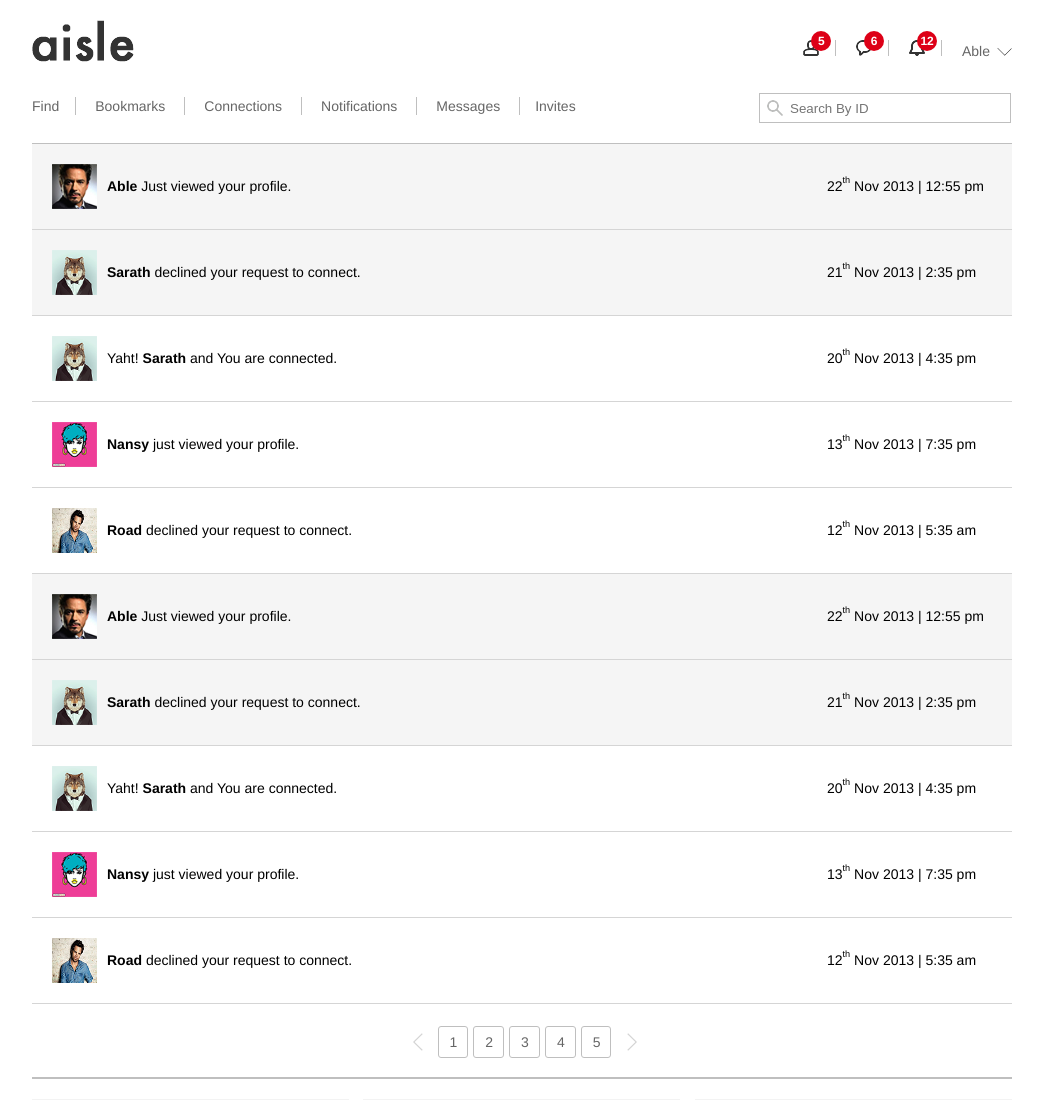
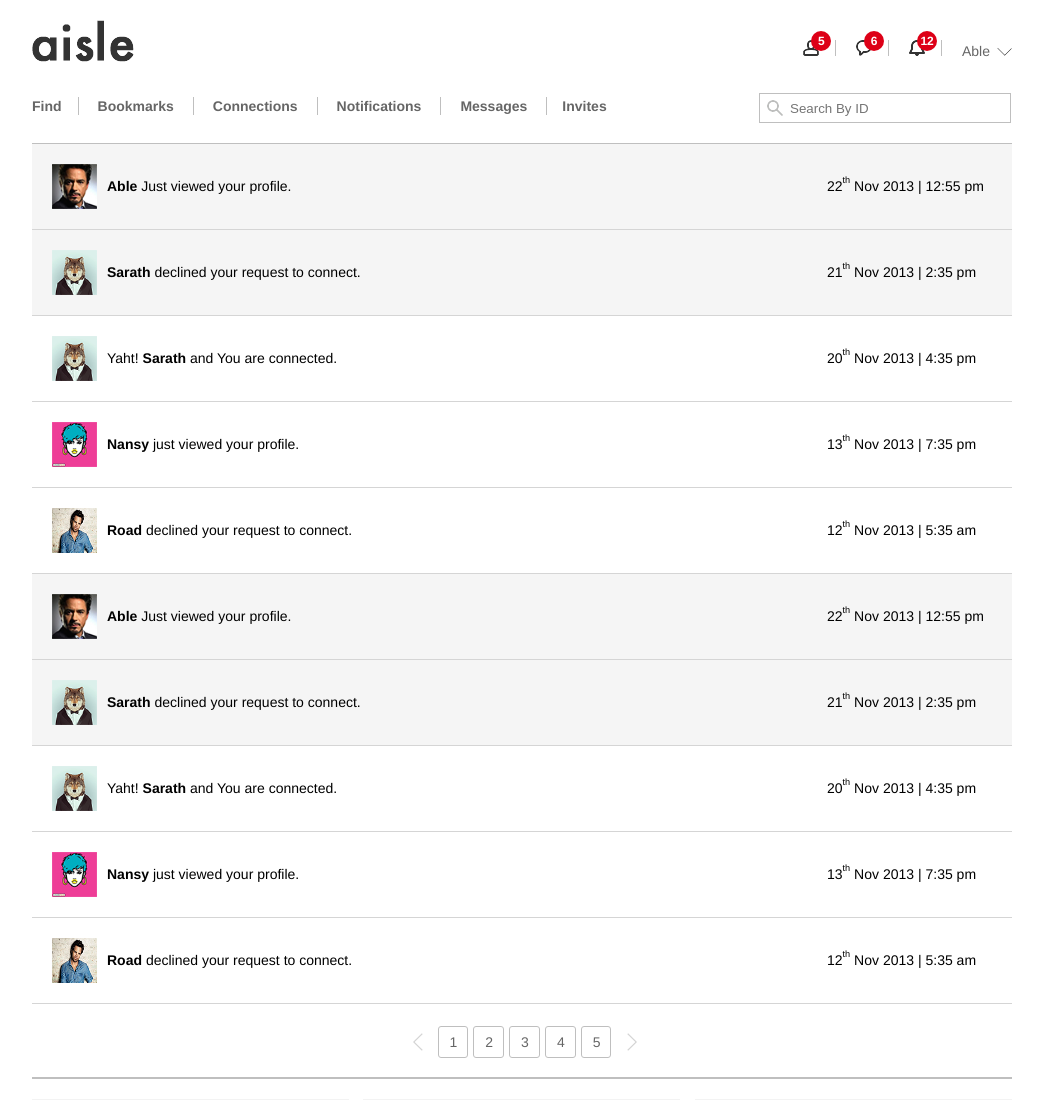
Before and after one commit to am1k/aisle_notifications, a plain HTML site: page index.html in a window 1280 px wide. Shown: the top 1100 px of the page, without its empty margins (118-1161 px from the left). Drawn offline with nearby package versions, Linux system fonts and the light colour scheme.

Commit message:
fix-menu

```diff
--- a/style.css
+++ b/style.css
@@ -241,6 +241,7 @@ body {
     border-bottom: 1px solid #bfbfbf;
     padding-bottom: 22px;
     overflow: hidden;
+    font-weight: 700;
 }
 .connections:hover .drop-popover,
 .messages:hover .drop-popover-message,
@@ -249,7 +250,6 @@ body {
     display: block;
 }
 .menu {
-    width: 585px;
     float: left;
     margin-top: 5px;
 }
```
